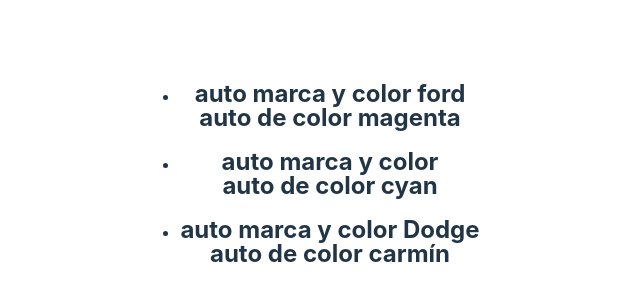
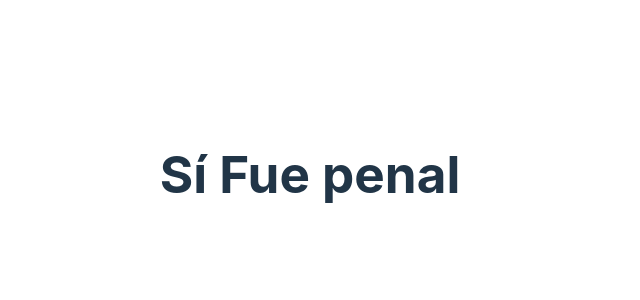
Before and after one commit to HectorManu/Notas_Programa_Web, a React (Vite) app in the folder PrograWeb/Unidad_2/IntroReact/: page / in a window 1280 px wide. Shown: the part 226-526 px from the top of the page, without its empty margins (330-970 px from the left). Built offline with nearby package versions, Linux system fonts and the light colour scheme.

Commit message:
agregue el main y ya vimos el arrow function y también se vio el operador ternario y esta bastante padre

```diff
--- a/PrograWeb/Unidad_2/IntroReact/src/App.jsx
+++ b/PrograWeb/Unidad_2/IntroReact/src/App.jsx
@@ -1,6 +1,7 @@
 import { useState } from 'react'
 
 import './App.css'
+
 
 function App() {
   const [count, setCount] = useState(0)
--- /dev/null
+++ b/PrograWeb/Unidad_2/IntroReact/src/Football.jsx
@@ -0,0 +1,8 @@
+function Football(params) {
+
+    const patear = (mensaje) => {alert(mensaje)}
+
+    return <button onClick={()=>patear('Hiciste click papu')}>Hacer Click</button>
+}
+
+export default Football;
--- a/PrograWeb/Unidad_2/IntroReact/src/main.jsx
+++ b/PrograWeb/Unidad_2/IntroReact/src/main.jsx
@@ -5,13 +5,39 @@ import './index.css'
 
 import Car from './Car'
 import Garage from './Garage'
+import Football from './Football'
+
+function FuePenal() {
+  return <h1>Sí Fue penal</h1>;
+}
+
+function NoFuePenal() {
+  return <h1>No Fue penal</h1>;
+}
+
+function Penal(props) {
+  const fuePenal = props.fuePenal;
+//   if (fuePenal) {
+//     return <FuePenal/>;
+//   }
+//   else return <NoFuePenal/>;
+
+  return fuePenal ? <FuePenal/> : <NoFuePenal/>;
+
+}
 
 const root = ReactDOM.createRoot(document.getElementById('root'));
 root.render(
-  // <Car color = "rojo"/> SOLO PONEMOS UN RENDER A LA VEZ
-  <Garage />
+    <Penal fuePenal = {true} />
+    //<Football/>
+);
 
-);
+// const root1 = ReactDOM.createRoot(document.getElementById('root'));
+// root.render(
+//   // <Car color = "rojo"/> SOLO PONEMOS UN RENDER A LA VEZ
+//   <Garage />
+
+// );
 // PARECE QUE SI PONGO ESTO NO ME FUNCIONA EL COMPONENTE DE ARRIBA
 // ReactDOM.createRoot(document.getElementById('root')).render(
 //   <React.StrictMode>
```
